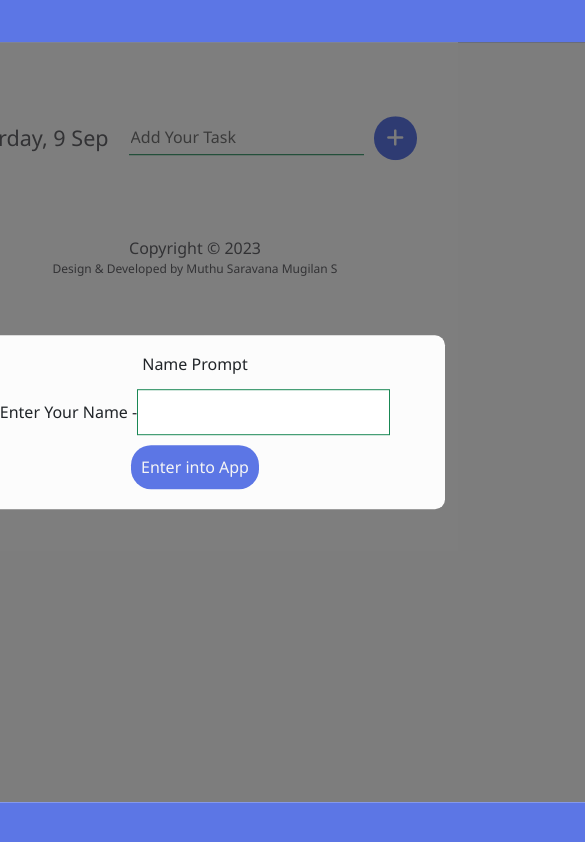
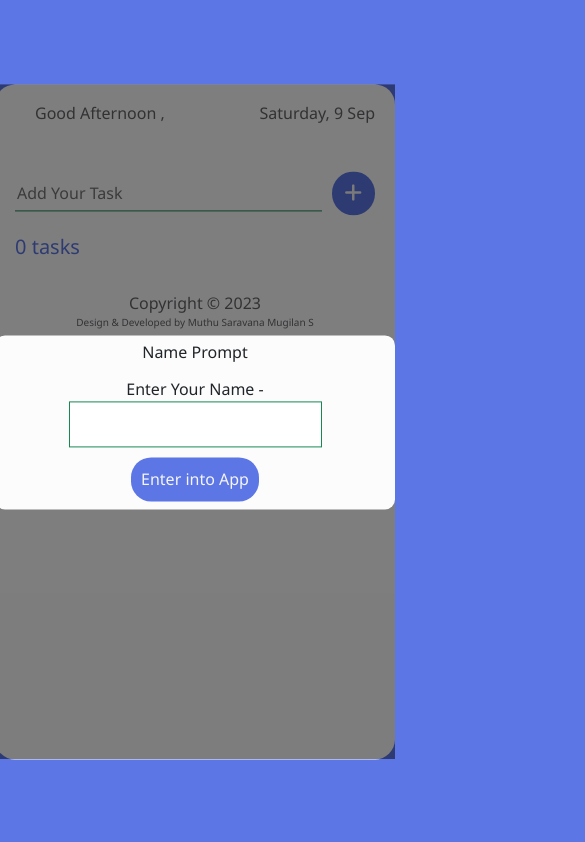
Before and after one commit to mugilan2000/todolist, a React (Create React App) app: page / in a window 390 px wide. Shown: the top 842 px of the page, 585 px wide, since content can reach past the window. Built offline with nearby package versions, Linux system fonts and the light colour scheme.

Commit message:
Updated V1.14.4

```diff
--- a/src/Additem.js
+++ b/src/Additem.js
@@ -11,7 +11,7 @@ const Additem = ({ newItem, setNewItem, handleSubmit, year, length }) => {
 
       greetingsFunc();
 
-  }, [])
+  })
 
   const name = localStorage.getItem('todo_name')
 
@@ -31,16 +31,18 @@ const Additem = ({ newItem, setNewItem, handleSubmit, year, length }) => {
   }
   return (
     <div>
-      <h4 className='headerName'>{greetings} {name},</h4>
+      <div className='headerName'>
+        <h4 className='headerName'>{greetings} {name},</h4>
+        <h4 className='dateTime'> {days[year.getDay()]}, {year.getDate()} {months[year.getMonth()]}</h4>
+      </div>
       <div className='headerItem'>
 
-        <h4> {days[year.getDay()]}, {year.getDate()} {months[year.getMonth()]}</h4>
         <form className='itemForm' onSubmit={handleSubmit}>
           <input type='text' autoFocus placeholder='Add Your Task' ref={inputRef} value={newItem} onChange={(e) => setNewItem(e.target.value)} required />
           <button type='submit' className='btn' onClick={() => inputRef.current.focus()}><i class="fa-solid fa-plus"></i></button>
         </form>
       </div>
-      <h3 className='taskcount'>{length} {length === 1 ? 'task' : 'tasks'}</h3>
+      <h3 className='taskcount'>{length} {length === 1  ? 'task' : 'tasks'}</h3>
     </div>
   )
 }
--- a/src/Content.js
+++ b/src/Content.js
@@ -17,7 +17,7 @@ const Content = ({items, handleCheck, handleDelete, openSetRemainderWindow, setI
         activeDrag = {activeDrag}
         />
         ) : (
-            <p className='text-danger'>Your list is empty</p>
+            <p className='text-danger'>No Tasks</p>
         )
 }
     </main>
--- a/src/Listitem.js
+++ b/src/Listitem.js
@@ -75,7 +75,7 @@ const Listitem = ({ item, handleCheck, activeDrag, index, handleDelete, openSetR
             {/* <i class="fa-solid fa-trash" id='deletebtn' role='button' onClick={() => handleDelete(item.id)}></i> */}
             <td><img src={editIcon} alt='editIcon' role='button' id='editbtn' onClick={handleEditModalOpen} /></td>
             {item.remainder ? <td><label>{item.remainder}</label></td> :
-                <td><img src={timerIcon} alt='timerIcon' role='button' id='remainderbtn' onClick={handleModalOpen} /></td>}
+                <td className='remainderTd'><img src={timerIcon} alt='timerIcon' role='button' id='remainderbtn' onClick={handleModalOpen} /></td>}
             <td><img src={trashIcon} alt='trashIcon' role='button' id='deletebtn' onClick={() => handleDelete(item.id)} /></td>
             <RemainderModal isOpen={addRemainderModalOpen} onClose={handleModalClose} title={item.item} itemId={item.id} items={items} setItems={setItems} />
             <EditModal isOpen={editModalOpen} onClose={handleEditModalClose} title={item.item} itemId={item.id} items={items} setItems={setItems} />
--- a/src/index.css
+++ b/src/index.css
@@ -128,6 +128,7 @@ td label, td button{
   display: flex;
   justify-content: space-between;
   align-items: center;
+  width: 40%;
 }
 .itemForm input[type='text'], .itemForm input[type='text']:focus{
   margin-right: 10px;
@@ -136,6 +137,8 @@ td label, td button{
   border-bottom: 1px solid #198754;
   outline: none;
   background-color: transparent;
+  width: 100%;
+
 }
 .itemForm button{
   font-size: 20px;
@@ -276,8 +279,294 @@ td label, td button{
 .headerName{
   display: flex;
   flex-direction: row;
-  justify-content: flex-start;
-  align-items: flex-start;
+  justify-content: space-between;
+  align-items: center;
   padding: 10px 20px;
   color: #646469;
 }
+
+
+
+@media only screen and (max-width: 600px){
+
+  body {
+    min-height: 10vh;
+    font-family: 'Segoe UI', Tahoma, Geneva, Verdana, sans-serif;
+    -webkit-font-smoothing: antialiased;
+    -moz-osx-font-smoothing: grayscale;
+    background-color: #5C76E5;
+  }
+
+  .App{
+    position: absolute;
+    top: 50%;
+    left: 50%;
+    transform: translate(-50%,-50%);
+    width: 400px;
+    border-radius: 20px;
+    background-color: #FCFCFC;
+    display: flex;
+    flex-direction: column;
+    height: 80vh;
+  }
+
+
+  header {
+    width: 100%;
+    color: aliceblue;
+    align-items: center;
+    background-color: #505050;
+  }
+
+  main {
+    width: 100%;
+    display: flex;
+    flex-direction: column;
+    flex-grow: 1;
+    justify-content: flex-start;
+    align-items: center;
+    overflow-y: auto;
+    padding: 20px;
+  }
+
+  footer {
+    width: 100%;
+    padding: 0.25em;
+    color: #646469;
+    display: grid;
+    place-content: center;
+  }
+  tbody{
+    list-style: none;
+    padding: 0;
+  }
+
+  td{
+
+    padding: 10px;
+
+  }
+  td input[type='checkbox']{
+    appearance: none;
+    width: 25px;
+    height: 25px;
+    background-color: #eeecec;
+    border-radius: 4px;
+    display: inline-block;
+    vertical-align: middle;
+    /* position: relative; */
+    transition: 0.3s all ease-in-out;
+    cursor: pointer;
+  }
+  td input[type=checkbox]:checked {
+    background-color: #FCFCFC;
+  }
+
+  td input[type=checkbox]::before {
+    position: absolute;
+    content: '\2713';
+    font-size: 35px;
+    line-height: 15px;
+    color: #198754;
+    transform: scale(0);
+    transition: 0.3s all ease-in-out;
+  }
+
+  td input[type=checkbox]:checked::before {
+    transform: scale(1);
+  }
+  td label{
+    color: #646469;
+  }
+  .workitem{
+    word-wrap: break-word;
+    color: #646469;
+    text-align: left;
+  }
+
+  td label, td button{
+    margin: 10px;
+  }
+  .myName{
+    font-size: 10px;
+    font-family: 'Segoe UI', Tahoma, Geneva, Verdana, sans-serif;
+    margin: 0;
+  }
+  .totalItems{
+    margin: 0;
+    font-size: 12px;
+    font-family: 'Segoe UI', Tahoma, Geneva, Verdana, sans-serif;
+  }
+  .headerItem{
+    display: flex;
+    flex-direction: column;
+    justify-content: center;
+    align-items: center;
+  }
+  .headerItem h4{
+    color: #646469;
+    margin-bottom: 0;
+    font-size: 16px;
+  }
+  .itemForm{
+    padding: 20px;
+    display: flex;
+    justify-content: space-between;
+    align-items: center;
+    width: 100%;
+  }
+  .itemForm input[type='text'], .itemForm input[type='text']:focus{
+    margin-right: 10px;
+    height: 35px;
+    border: none;
+    border-bottom: 1px solid #198754;
+    outline: none;
+    background-color: transparent;
+
+  }
+  .itemForm button{
+    font-size: 20px;
+    border-radius: 50%;
+  }
+  .taskcount{
+    color: #5C76E5;
+    font-size: 20px;
+    text-align: left;
+    margin-left: 20px;
+  }
+  #deletebtn{
+    height: 30px;
+    margin-left: 20px;
+    fill: #5C76E5;
+  }
+  #deletebtn:hover{
+    color: red;
+  }
+  #remainderbtn{
+    height: 30px;
+    margin-left: 20px;
+    fill: #5C76E5;
+    display: none;
+  }
+
+  .remainderTd{
+    padding: 0;
+  }
+  .dateTimeDesktopView{
+
+    display: none;
+
+  }
+  #editbtn{
+    height: 30px;
+    margin-left: 20px;
+    fill: #5C76E5;
+  }
+  .btn{
+    background-color: #5C76E5;
+    color: whitesmoke;
+  }
+  .btn:hover{
+    color: whitesmoke;
+  }
+  .fetcherror{
+    color: red;
+    font-weight: 500;
+  }
+  .dots {
+    width: 56px;
+    height: 26.9px;
+    background: radial-gradient(circle closest-side,#5C76E5 90%,#0000) 0%   50%,
+           radial-gradient(circle closest-side,#5C76E5 90%,#0000) 50%  50%,
+           radial-gradient(circle closest-side,#5C76E5 90%,#0000) 100% 50%;
+    background-size: calc(100%/3) 13.4px;
+    background-repeat: no-repeat;
+    animation: dots-7ar3yq 1s infinite linear;
+  }
+
+  .remainderForm{
+    display: flex;
+    flex-direction: column;
+    width: 100%;
+    justify-content: center;
+    align-items: center;
+  }
+
+  #date{
+    border: 1px solid #198754;
+    margin-bottom: 10px;
+    padding: 10px;
+  }
+
+  #date:focus{
+    border: 1px solid #198754;
+    outline: none;
+  }
+
+  #time{
+    border: 1px solid #198754;
+    margin-bottom: 10px;
+    padding: 10px;
+  }
+
+  #time:focus{
+    border: 1px solid #198754;
+    outline: none;
+  }
+
+  .addRemainderBtn{
+    background-color: #5C76E5;
+    color: whitesmoke;
+    border: none;
+    padding: 10px;
+    border-radius: 20px;
+  }
+
+  #editInput{
+    border: 1px solid #198754;
+    margin-bottom: 10px;
+    padding: 10px;
+  }
+
+  #editInput:focus{
+    border: 1px solid #198754;
+    outline: none;
+  }
+
+  #nameInput{
+    border: 1px solid #198754;
+    margin-bottom: 10px;
+    padding: 10px;
+  }
+
+  #nameInput:focus{
+    border: 1px solid #198754;
+    outline: none;
+  }
+
+  .editUpdateBtn{
+    background-color: #5C76E5;
+    color: whitesmoke;
+    border: none;
+    padding: 10px;
+    border-radius: 20px;
+  }
+
+  .headerName{
+    display: flex;
+    flex-direction: row;
+    justify-content: space-between;
+    align-items: center;
+    padding: 10px 20px;
+    color: #646469;
+    font-size: 16px;
+  }
+
+  .dateTime{
+    font-size: 16px;
+  }
+
+
+
+
+}
```
Also changed, not shown: src/EditModal.js (+6 -1 lines).
